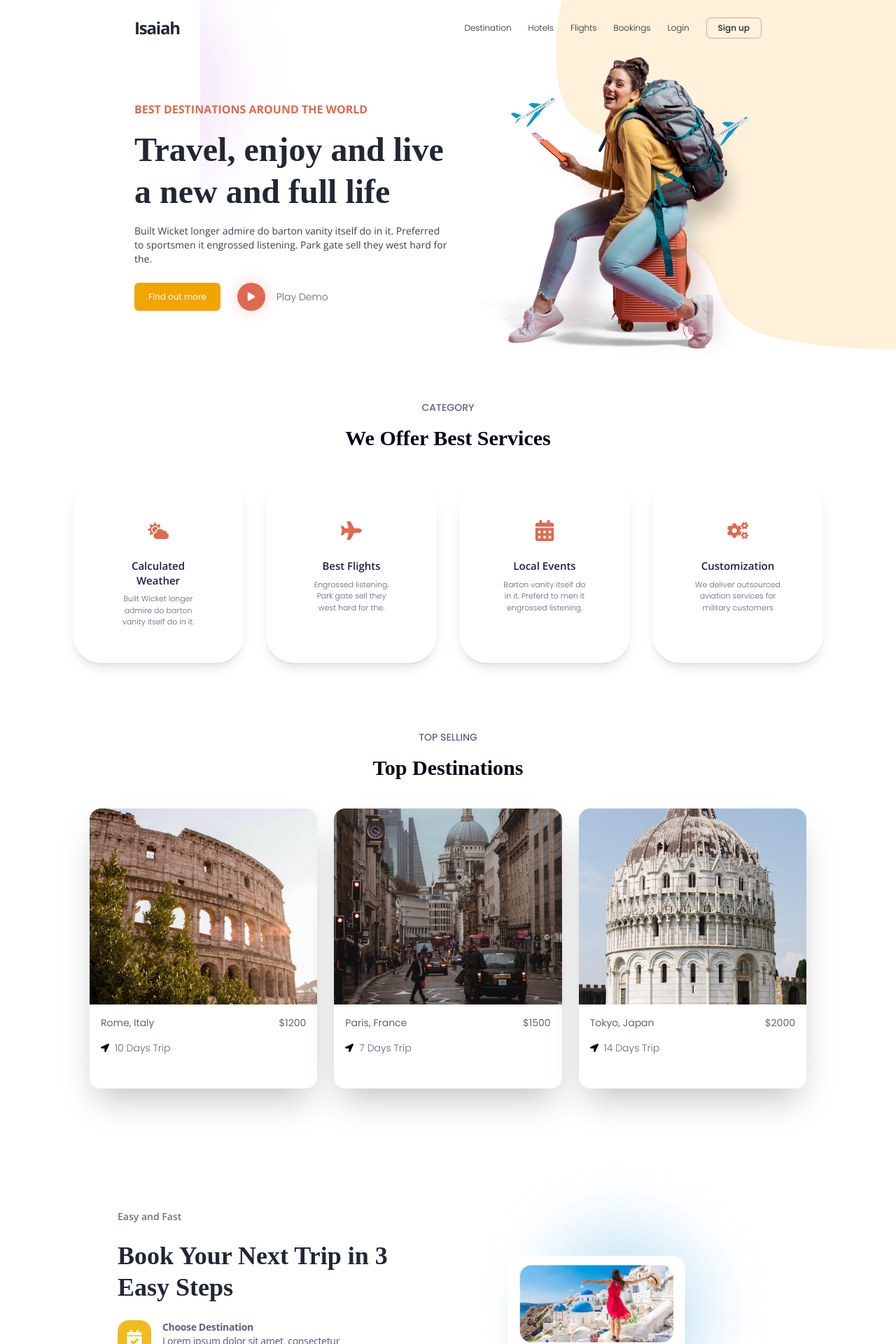
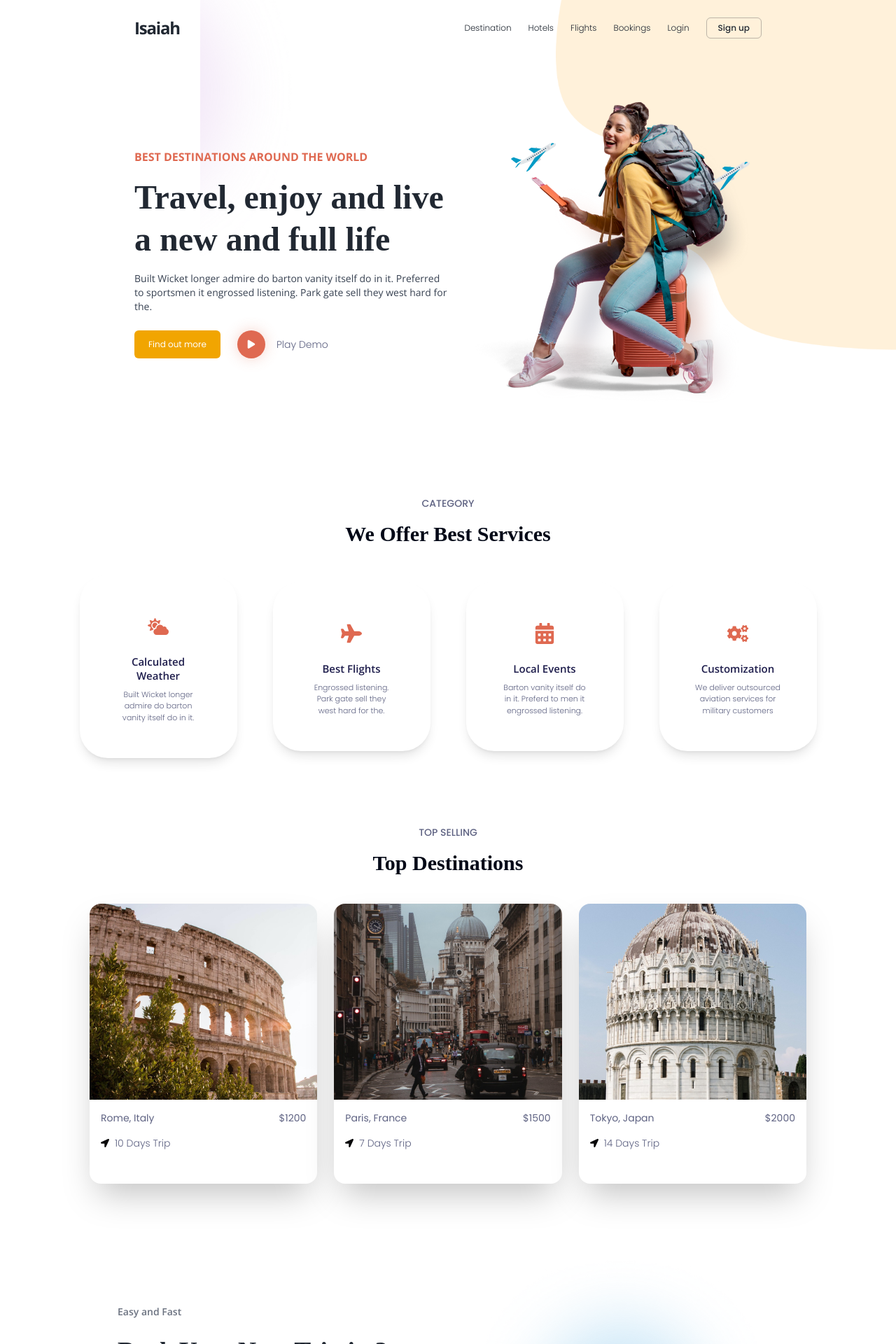
Before and after one commit to Tictactoons/Travel-site, a React (Vite) app: page / in a window 1280 px wide. Shown: the top 1920 px of the page at 70% size. Built offline with nearby package versions, Linux system fonts and the light colour scheme; a web font is replaced by a local one.

Commit message:
up to top destination

```diff
--- a/package.json
+++ b/package.json
@@ -12,6 +12,8 @@
     "@radix-ui/react-slot": "^1.2.3",
     "class-variance-authority": "^0.7.1",
     "clsx": "^2.1.1",
+    "framer-motion": "^12.23.24",
+    "lottie-react": "^2.4.1",
     "lucide-react": "^0.546.0",
     "react": "^18.2.0",
     "react-dom": "^18.2.0",
--- a/src/App.tsx
+++ b/src/App.tsx
@@ -12,7 +12,7 @@ function App() {
   return (
     <>
       <div className="relative">
-        <img src="/src/assets/Decore.png" alt="" className="absolute top-0 right-0 w-auto h-[500px] object-cover pointer-events-none z-0" />
+        <img src="/src/assets/Decore.png" alt="" className="absolute top-0 right-0  h-[500px] object-cover pointer-events-none z-0" />
         <Navbar/>
         <Hero />
         <Category  />
--- a/src/components/Category.tsx
+++ b/src/components/Category.tsx
@@ -1,3 +1,4 @@
+import { motion } from "framer-motion";
 import ServiceCard from "./ServiceCard";
 import { FaCloudSun, FaPlane, FaCalendarAlt, FaCogs } from "react-icons/fa";
 
@@ -28,17 +29,30 @@ const Category = () => {
 
 
   return (
+
+    <motion.div
+    className=""
+      initial={{ opacity: 0, y: 50 }}       // start slightly below and invisible
+      whileInView={{ opacity: 1, y: 0 }}   // slide up into place
+      viewport={{ once: true }}             // trigger animation only once
+      transition={{ duration: 1.1, ease: "easeOut" }} // smooth movement
+    >
+
+
+
   <div className="py-16 px-6 md:px-16 bg-white w-[90%] md:w-[85%] lg:w-full max-w-[1200px] mx-auto">
       <h2 className="text-center font-poppins font-medium text-[#5E6282] text-sm mb-4">CATEGORY</h2>
       <h2 className="text-3xl font-bold mb-10 text-center font-volkhov">
         We Offer Best Services
       </h2>
-  <div className="grid grid-cols-1 sm:grid-cols-2 lg:grid-cols-4 gap-8 justify-items-center">
+  <div className="grid grid-cols-1 sm:grid-cols-2   lg:grid-cols-4 gap-8 place-items-center">
         {service.map((service, index) => (
           <ServiceCard key={index} {...service} />
         ))}
       </div>
     </div>
+        </motion.div>
+
   );
 };
 
--- a/src/components/Destination.tsx
+++ b/src/components/Destination.tsx
@@ -1,3 +1,6 @@
+
+import { motion } from "framer-motion";
+
 interface Props {
   city: string;
   country: string;
@@ -9,6 +12,17 @@ interface Props {
 
 const Destination = ({city, country, price, icon, days, image}: Props) => {
   return (
+
+    <motion.div
+
+    className="w-full max-w-[350px] mx-auto"
+      initial={{ opacity: 0, y: 50 }}
+      whileInView={{ opacity: 1, y: 0 }}
+      viewport={{ once: true }}
+      transition={{ duration: 1.2, ease: "easeOut" }}
+    >
+
+
   <div className="bg-white rounded-2xl shadow-2xl overflow-hidden flex flex-col h-[400px] w-full max-w-[350px] mx-auto transition hover:shadow-xl">
       <div className="h-[70%] w-full">
         <img src={image} alt={`${city} image`} className="w-full h-full object-cover" />
@@ -27,6 +41,7 @@ const Destination = ({city, country, price, icon, days, image}: Props) => {
         </div>
       </div>
     </div>
+    </motion.div>
 
   );
 };
--- a/src/components/Hero.tsx
+++ b/src/components/Hero.tsx
@@ -1,8 +1,16 @@
+import { motion } from "framer-motion";
+
 const Hero = () => {
   return (
-    <section className="flex flex-col md:flex-row items-center justify-between w-[70%] max-w-[1200px] mx-auto py-16 relative">
+    <section className="flex flex-col-reverse md:flex-row items-center justify-between w-[80%] lg:w-[70%] max-w-[1200px] mx-auto py-16 relative overflow-hidden">
       {/* Left Side - Text */}
-      <div className="md:w-1/2 mb-8 md:mb-0">
+      <motion.div
+        className="md:w-1/2 mb-8 md:mb-0"
+        initial={{ opacity: 0, y: 80 }}
+        whileInView={{ opacity: 1, y: 0 }}
+        transition={{ duration: 1, ease: "easeOut" }}
+        viewport={{ once: true }}
+      >
         <h5 className="mb-4 font-opensans font-bold text-md text-[#DF6951]">
           BEST DESTINATIONS AROUND THE WORLD
         </h5>
@@ -10,15 +18,20 @@ const Hero = () => {
         <h1 className="leading-tight text-4xl md:text-5xl md:leading-tight font-volkhov font-bold text-[#212832] mb-4">
           Travel, enjoy and live a new and full life
         </h1>
+
         <p className="font-opensans text-gray-700 text-sm md:text-sm mb-6">
-          Built Wicket longer admire do barton vanity itself do in it. Preferred to sportsmen it engrossed listening. Park gate sell they west hard for the.
+          Built Wicket longer admire do barton vanity itself do in it. Preferred
+          to sportsmen it engrossed listening. Park gate sell they west hard for
+          the.
         </p>
+
         <div className="flex items-center gap-6">
-          <button className="bg-[#F1A501] font-poppins text-white text-xs px-5 py-3 rounded-md font-small hover:bg-gray-800 transition">
+          <button className="bg-[#F1A501] font-poppins text-white text-xs px-5 py-3 rounded-md font-small hover:bg-gray-800 transition-all duration-200 hover:scale-95">
             Find out more
           </button>
+
           <div className="flex items-center gap-4">
-            <div className="w-10 h-10 bg-[#DF6951] rounded-full flex items-center justify-center shadow-[0_0_20px_rgba(223,105,81,0.3)]">
+            <div className="w-10 h-10 bg-[#DF6951] rounded-full flex items-center justify-center shadow-[0_0_20px_rgba(223,105,81,0.3)] transition-all duration-200 hover:scale-110">
               <i className="fa-solid fa-play text-white text-sm"></i>
             </div>
             <p className="font-poppins font-light text-sm text-[#5E6282]">
@@ -26,16 +39,22 @@ const Hero = () => {
             </p>
           </div>
         </div>
-      </div>
+      </motion.div>
 
       {/* Right Side - Image */}
-      <div className="md:w-1/2 flex justify-center">
+      <motion.div
+        className="md:w-1/2 flex justify-center relative"
+        initial={{ opacity: 0, x: 100 }}
+        whileInView={{ opacity: 1, x: 0 }}
+        transition={{ duration: 1, ease: "easeOut", delay: 0.3 }}
+        viewport={{ once: true }}
+      >
         <img
           src="/src/assets/image.png" // replace with your image path
-          alt="Travel illustration"
-          className="w-full h-auto max-w-md absolute top-0"
+          alt="Traveler sitting on luggage"
+          className="w-full h-auto max-w-md"
         />
-      </div>
+      </motion.div>
     </section>
   );
 };
--- a/src/components/Navbar.tsx
+++ b/src/components/Navbar.tsx
@@ -5,7 +5,7 @@ const Navbar = () => {
   const [open, setOpen] = useState(false);
 
   return (
-    <nav className="flex justify-between items-center py-6 sm:w-[90%] md:w-[80%] lg:w-[70%] max-w-[1200px] mx-auto relative">
+    <nav className="flex justify-between items-center py-6 w-[80%] sm:w-[90%] md:w-[80%] lg:w-[70%] max-w-[1200px] mx-auto relative">
       <div>
         <h1
           className="text-2xl font-bold tracking-tighter font-opensans"
@@ -52,7 +52,7 @@ const Navbar = () => {
         <li>
           <a
             href=""
-            className="transition-colors duration-200 hover:text-[#5E3BE1] hover:font-normal"
+            className="transition-colors duration-200 hover:text-[#DF6951] hover:font-medium hover:text-base"
           >
             Login
           </a>
--- a/src/components/ServiceCard.tsx
+++ b/src/components/ServiceCard.tsx
@@ -1,18 +1,30 @@
 import { FaCloudSun, FaPlane, FaCalendarAlt, FaCogs } from 'react-icons/fa';
+import { motion } from "framer-motion";
+
 
 interface Props {
     title: string;
     description: string;
-    icon?: React.ReactNode
+    icon?: React.ReactNode;
 }
 
 const ServiceCard = ({title, description, icon} : Props) => {
   return (
+
+    <motion.div
+    className=""
+      initial={{ opacity: 0, y: 50 }}       // start slightly below and invisible
+      whileInView={{ opacity: 1, y: 0 }}   // slide up into place
+      viewport={{ once: true }}             // trigger animation only once
+      transition={{ duration: 1.2, ease: "easeOut" }} // smooth movement
+    >
+
   <div className="bg-white rounded-[40px] shadow-lg p-[50px] flex flex-col items-center text-center w-full min-w-[220px] max-w-[300px] mx-auto transition hover:shadow-xl">
         <div className="w-12 h-12 rounded-full flex items-center justify-center mb-4 text-[#DF6951] text-3xl"> {icon} </div>
       <h3 className="font-semibold text-[15px] text-[#1E1D4C] mb-2 font-opensans text-center leading-snug max-w-[120px]">{title}</h3>
       <p className="font-light font-poppins text-[11px] text-center text-[#5E6282] max-w-[125px]">{description}</p>
     </div>
+    </motion.div>
   )
 }
 
--- a/src/components/TopDestination.tsx
+++ b/src/components/TopDestination.tsx
@@ -1,5 +1,7 @@
 import { FaLocationArrow } from "react-icons/fa";
 import Destination from "./Destination";
+import {motion } from "framer-motion"
+
 
 const TopDestination = () => {
   const destinations = [
@@ -27,6 +29,15 @@ const TopDestination = () => {
   ];
 
   return (
+
+    <motion.div
+    className=""
+      initial={{ opacity: 0, y: 50 }}       // start slightly below and invisible
+      whileInView={{ opacity: 1, y: 0 }}   // slide up into place
+      viewport={{ once: true }}             // trigger animation only once
+      transition={{ duration: 1.1, ease: "easeOut" }} // smooth movement
+    >
+
     <section className="py-8 px-24 md:px-24 flex justify-center">
       <div className="w-full max-w-[1024px]">
         <h2 className="text-center font-poppins font-medium text-[#5E6282] text-sm mb-4">
@@ -49,7 +60,10 @@ const TopDestination = () => {
           ))}
         </div>
       </div>
+
+
     </section>
+    </motion.div>
   );
 };
 
```
Also changed, not shown: 1 other file (tests, documents, lock files or other folders).
